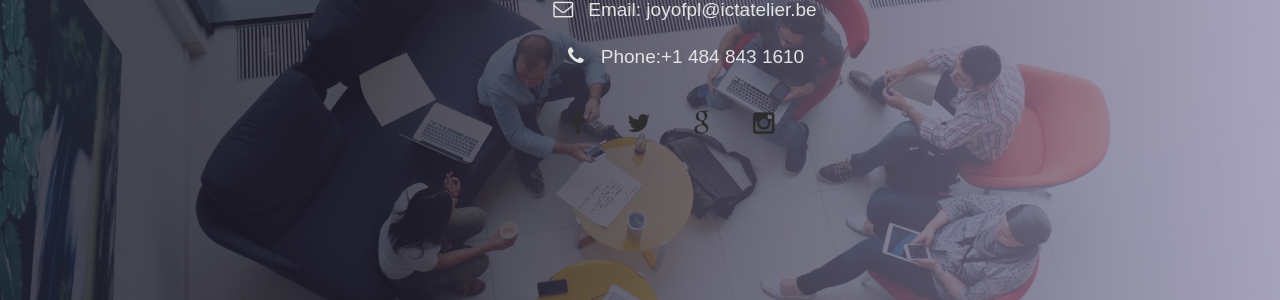
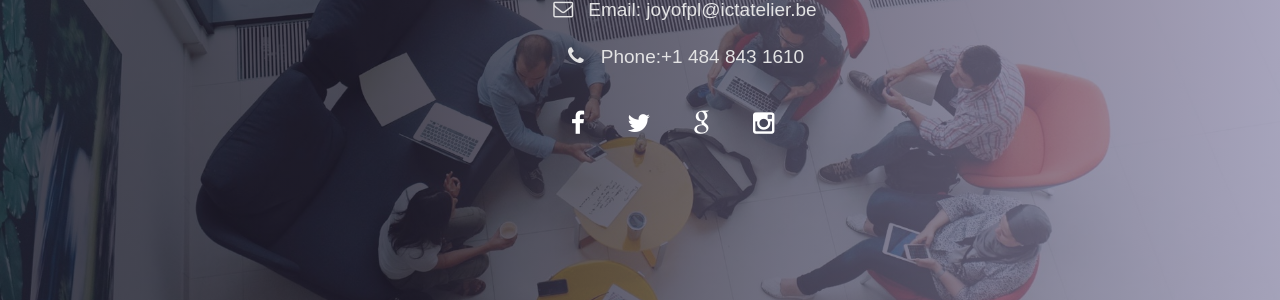
Before and after one commit to meesterkurt/joyofprofessionallearning, a Jekyll site: the page built from contact.html, in a window 1280 px wide. Shown: the part 372-672 px from the top of the page. Built offline with Jekyll 4.4.1, drawn with Linux system fonts in a browser that asks for light colours; nearby versions of some CDN libraries.

Commit message:
Update airspace.css

```diff
--- a/css/airspace.css
+++ b/css/airspace.css
@@ -404,6 +404,9 @@ color: #333;
   letter-spacing: 1px;
   word-spacing: 3px;
 }
+
+#global-header .social-icons i {color:#fff;}
+
 /*--
 	portfolio-work Start
 --*/
```
